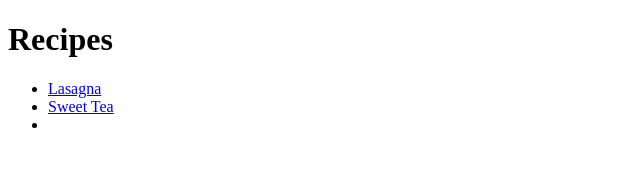
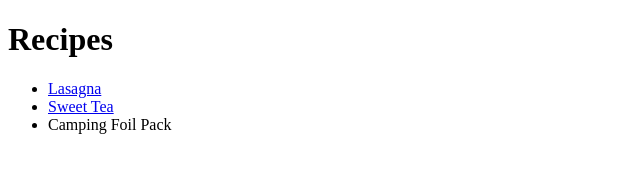
Before and after one commit to WylooUnderscore/reciperinos, a plain HTML site: page index.html in a window 1280 px wide. Shown: the whole page, without its empty margins (0-640 px from the left). Drawn offline with Linux system fonts and the light colour scheme.

```diff
--- a/index.html
+++ b/index.html
@@ -10,7 +10,7 @@
     <ul>
         <li><a href="recipes/lasagna.html">Lasagna</a></li>
         <li><a href="recipes/sweet_tea.html">Sweet Tea</a></li>
-        <li><a href="recipes/foil_pack.html"></a></li>
+        <li><a href="recipes/foil_pack.html"></a>Camping Foil Pack</li>
     </ul>
     </body>
 </html>
```
